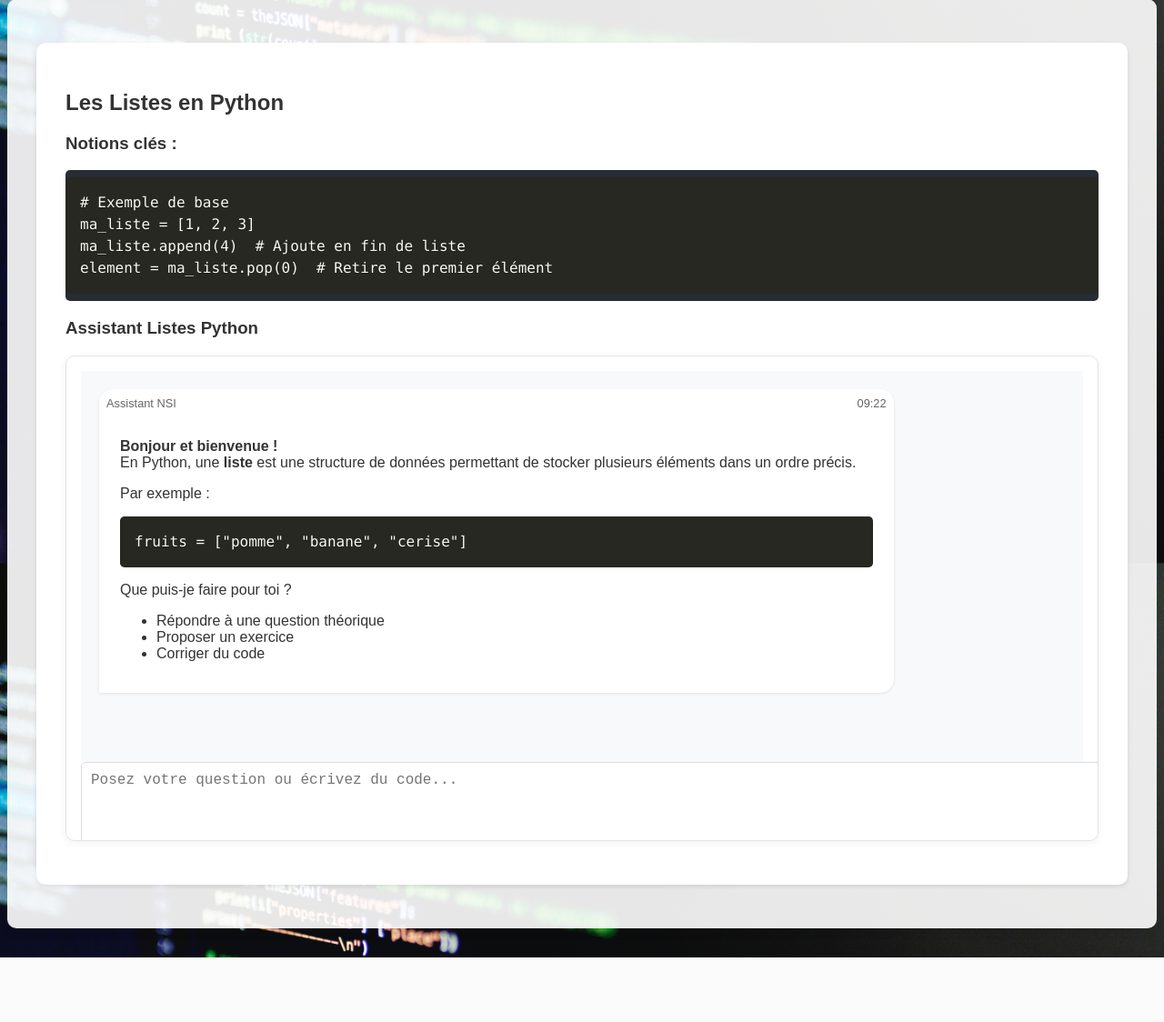
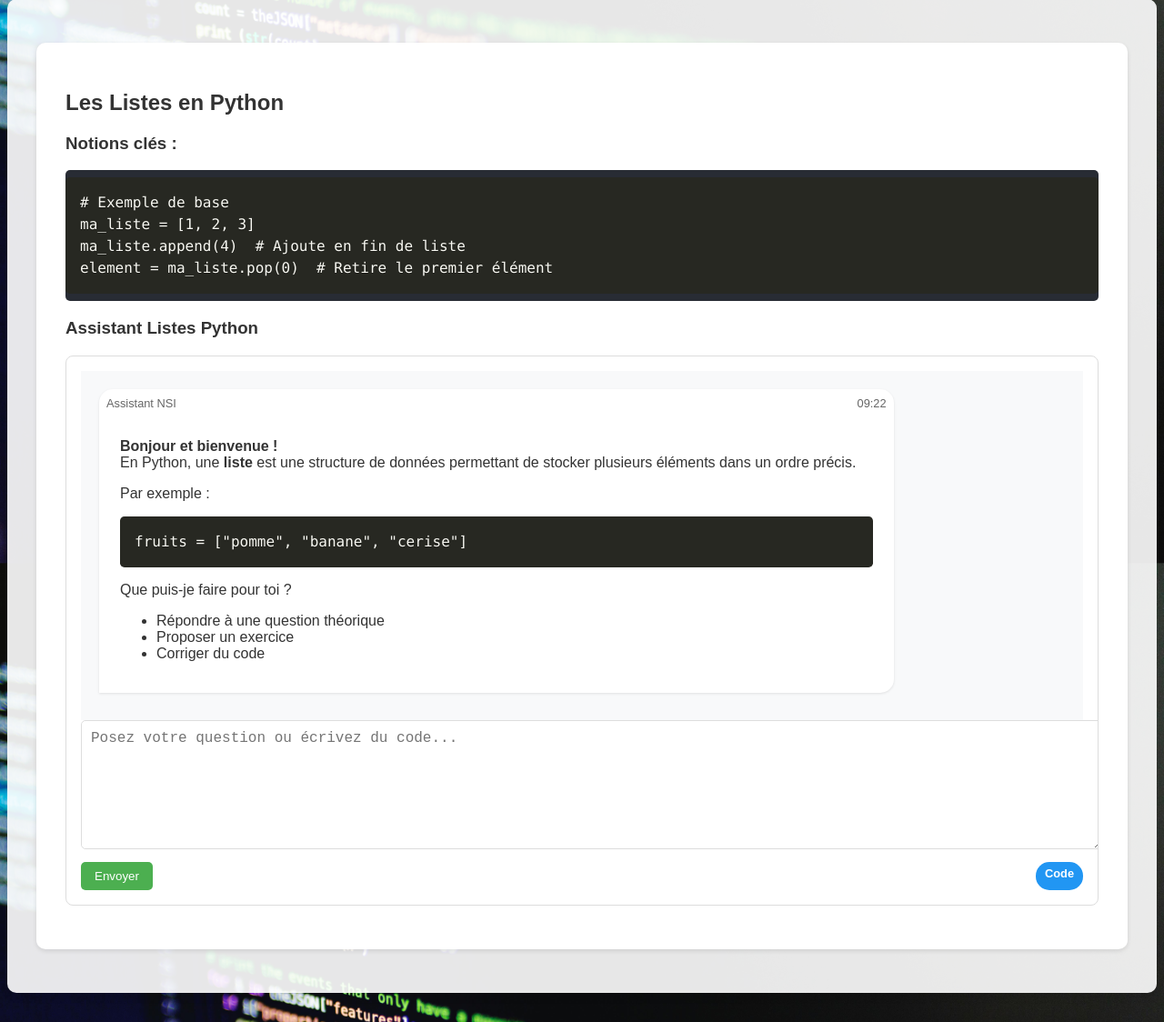
Before and after one commit to MathThibaud/chatbot-nsi, a Flask app: page /themes/listes/ in a window 1280 px wide. Shown: the part 234-1358 px from the top of the page at 91% size. Before the commit the page ends 1287 px from the top, so only its background shows below. Run offline with Flask 3, Linux system fonts and the light colour scheme; some libraries are stand-ins or nearby versions.

Commit message:
amelioration input style

```diff
--- a/static/css/style.css
+++ b/static/css/style.css
@@ -184,18 +184,26 @@ a:hover {
 
 /* Styles spécifiques au chatbot listes */
 .chat-container {
-    border: 1px solid #e1e4e8;
-    border-radius: 10px;
+    background: white;
+    border-radius: 8px;
+    padding: 1rem;
+    height: auto; /* ← au lieu de height: 500px */
+    max-height: 80vh; /* Pour éviter que ça déborde trop */
     overflow: hidden;
-    box-shadow: 0 2px 10px rgba(0,0,0,0.05);
+    margin-bottom: 1rem;
+    border: 1px solid #ddd;
+    display: flex;
+    flex-direction: column;
 }
 
+
 .chat-messages {
-    height: 400px;
+    flex-grow: 1;
     overflow-y: auto;
     padding: 15px;
     background: #f8f9fa;
 }
+
 
 .message {
     margin-bottom: 15px;
@@ -250,15 +258,8 @@ a:hover {
 }
 
 
-.chat-input textarea {
-    width: 100%;
-    border: 1px solid #ddd;
-    border-radius: 5px;
-    padding: 10px;
-    resize: none;
-    font-family: 'Courier New', monospace;
-    min-height: 80px;
-}
+
+
 
 .input-actions {
     display: flex;
```
